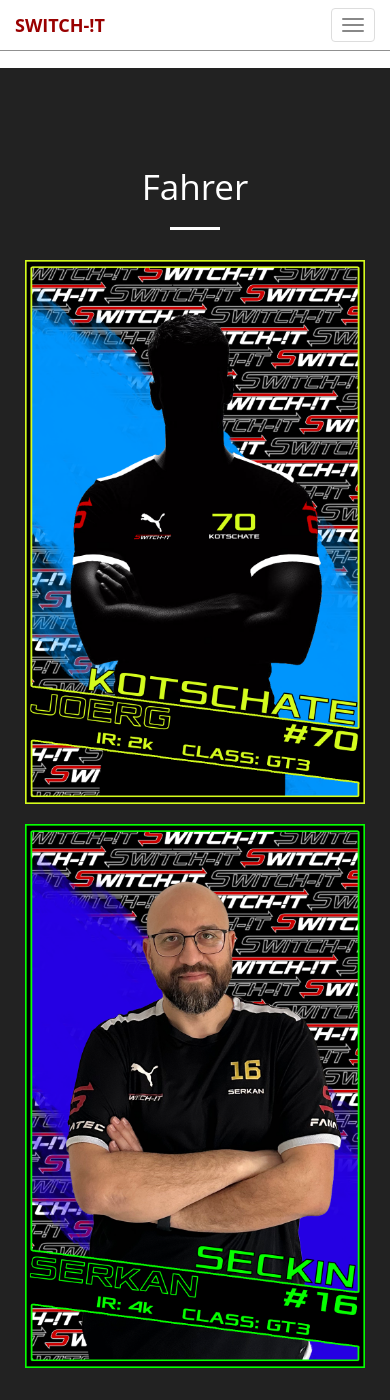
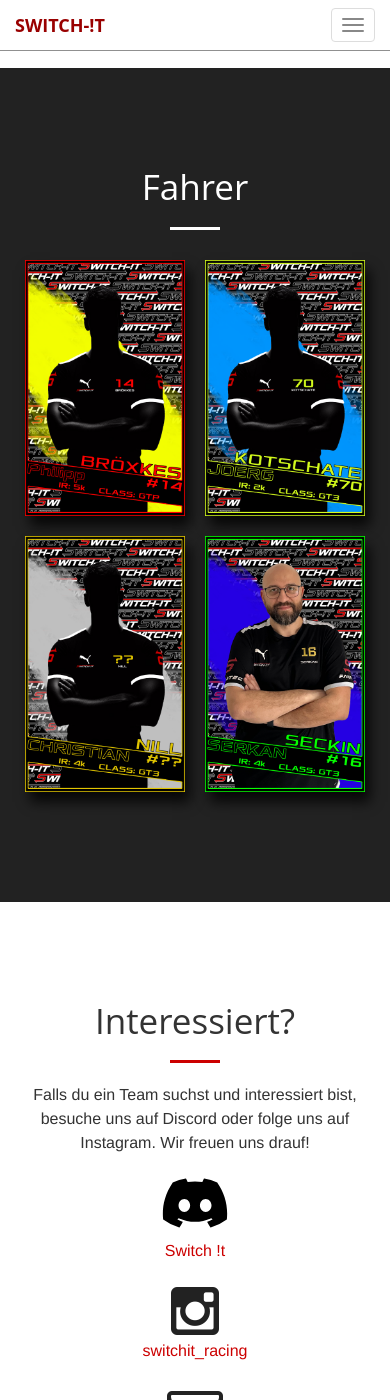
Before and after one commit to Hisselmissel/switch-it-web, a Jekyll site: the page built from index.html, in a window 390 px wide and 1400 px high, scrolled down 3862 px. Built offline with Jekyll 4.4.1, drawn with Linux system fonts in a browser that asks for light colours.

Commit message:
some image gallery styling

```diff
--- a/_includes/members.html
+++ b/_includes/members.html
@@ -7,9 +7,9 @@
             <div class="row no-gutter">
                 {% for image in site.static_files %}
                     {% if image.path contains 'img/drivers' %}
-                    <div class="col-lg-4 col-sm-6 gap">
+                    <div class="col-lg-3 col-sm-4 col-xs-6 gap">
                         <a class="driver-box">
-                            <img src="{{ site.baseurl }}{{ image.path }}" class="img-responsive" alt="Switch it gallery image 2">
+                            <img src="{{ site.baseurl }}{{ image.path }}" class="img-responsive" alt="Switch it gallery image">
                         </a>
                     </div>
                     {% endif %}
--- a/_sass/_base.scss
+++ b/_sass/_base.scss
@@ -225,9 +225,15 @@
 .driver-box {
     position: relative;
     display: block;
-    max-width: 650px;
     margin: 0 auto;
     padding: 10px;
+    img {
+        width: 100%;
+        height: auto;
+        box-shadow: 5px 10px 12px rgba(0, 0, 0, 0.8)  ;
+        -webkit-box-shadow: 5px 10px 12px rgba(0, 0, 0, 0.8)  ;
+        -moz-box-shadow: 5px 10px 12px rgba(0, 0, 0, 0.8)  ;
+    }
     .driver-box-caption {
         color: white;
         opacity: 0;
```
Also changed, not shown: img/drivers/BP14.png (added), img/drivers/NC__.png (added).
